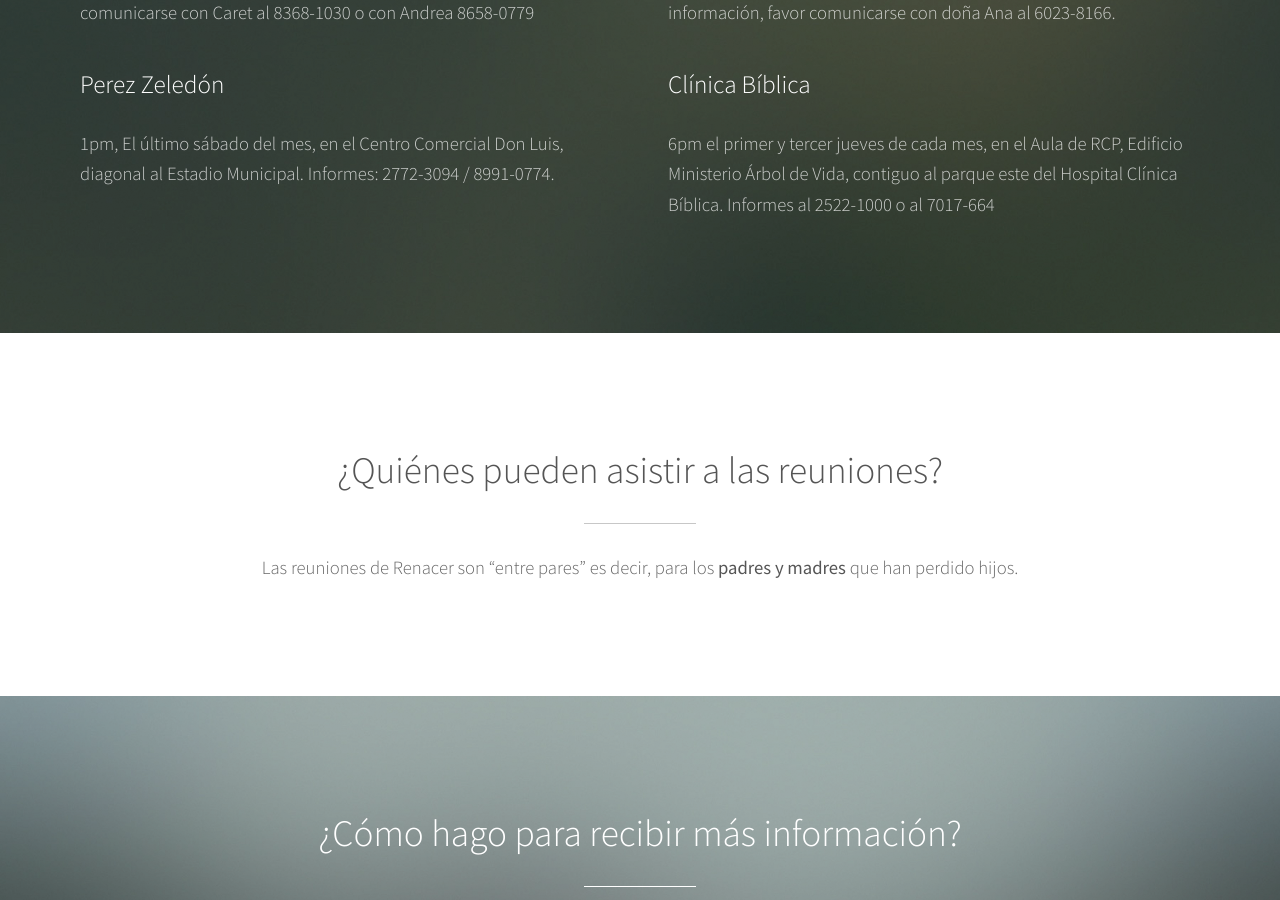
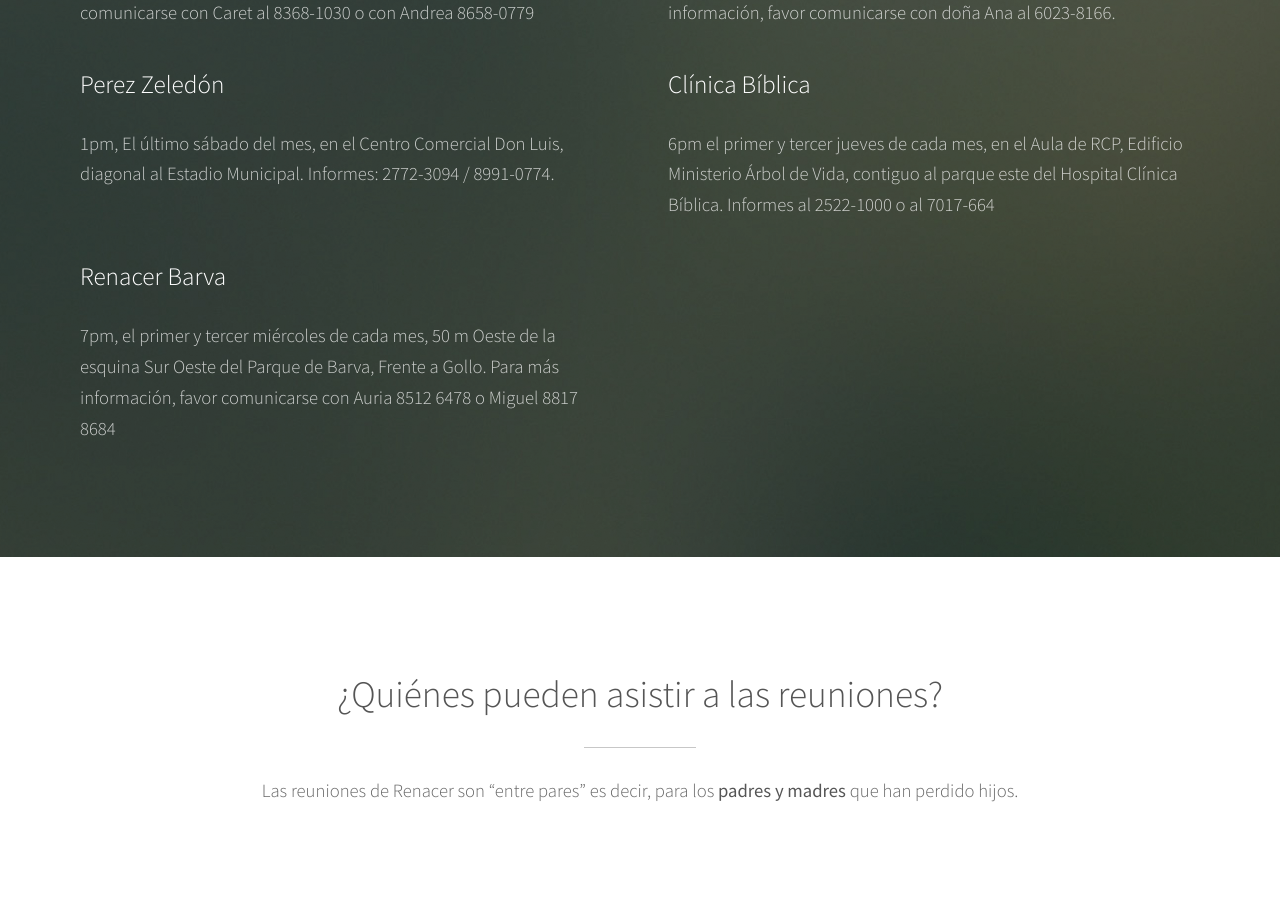
Before and after one commit to guayom/gruporenacer, a Jekyll site: the page built from index.html, in a window 1280 px wide and 900 px high, scrolled down 2148 px. Built offline with Jekyll 4.4.1, drawn with Linux system fonts in a browser that asks for light colours.

Commit message:
Agregué barva

```diff
--- a/_data/reuniones.yml
+++ b/_data/reuniones.yml
@@ -21,3 +21,6 @@
 
 - titulo: Clínica Bíblica
   descripcion: "6pm el primer y tercer jueves de cada mes, en el Aula de RCP, Edificio Ministerio Árbol de Vida, contiguo al parque este del Hospital Clínica Bíblica. Informes al 2522-1000 o al 7017-664"
+
+- titulo: Renacer Barva
+  descripcion: "7pm, el primer y tercer miércoles de cada mes, 50 m Oeste de la esquina Sur Oeste del Parque de Barva, Frente a Gollo. Para más información, favor comunicarse con Auria 8512 6478 o Miguel 8817 8684"
```
